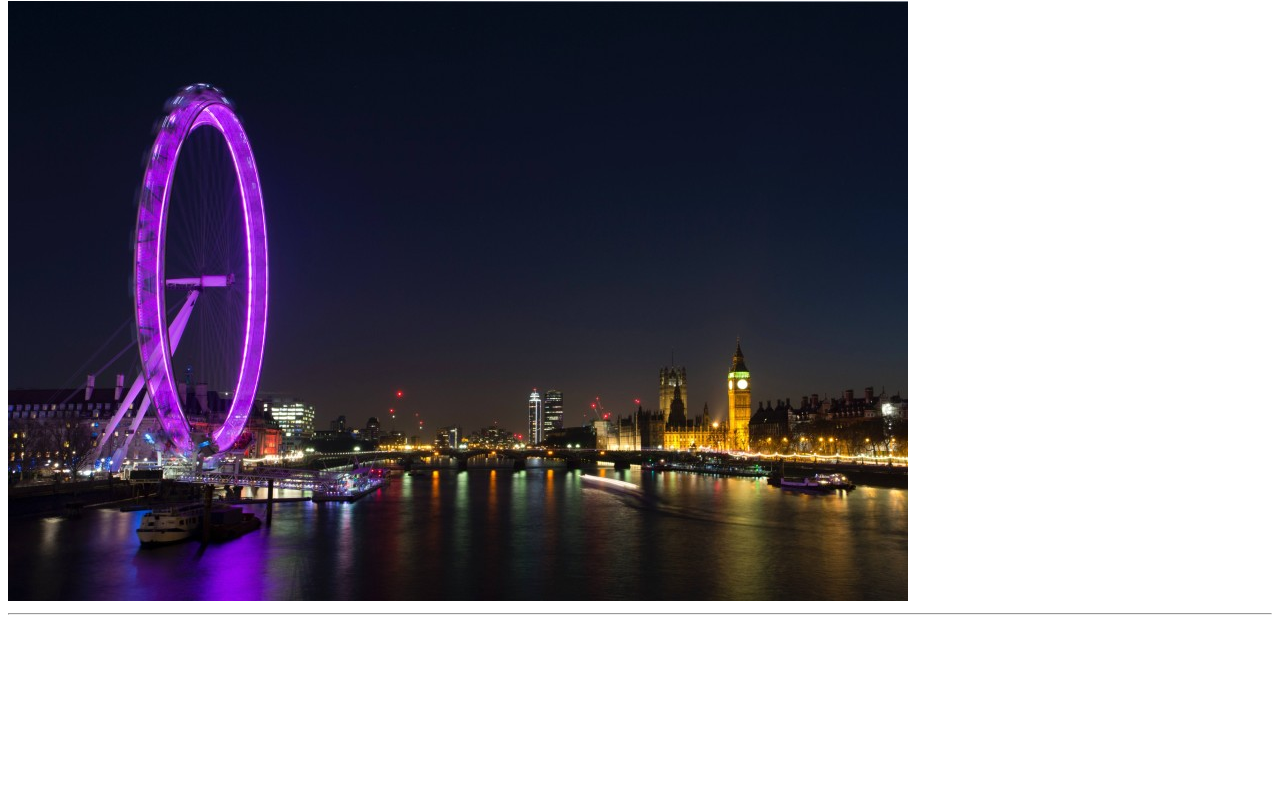
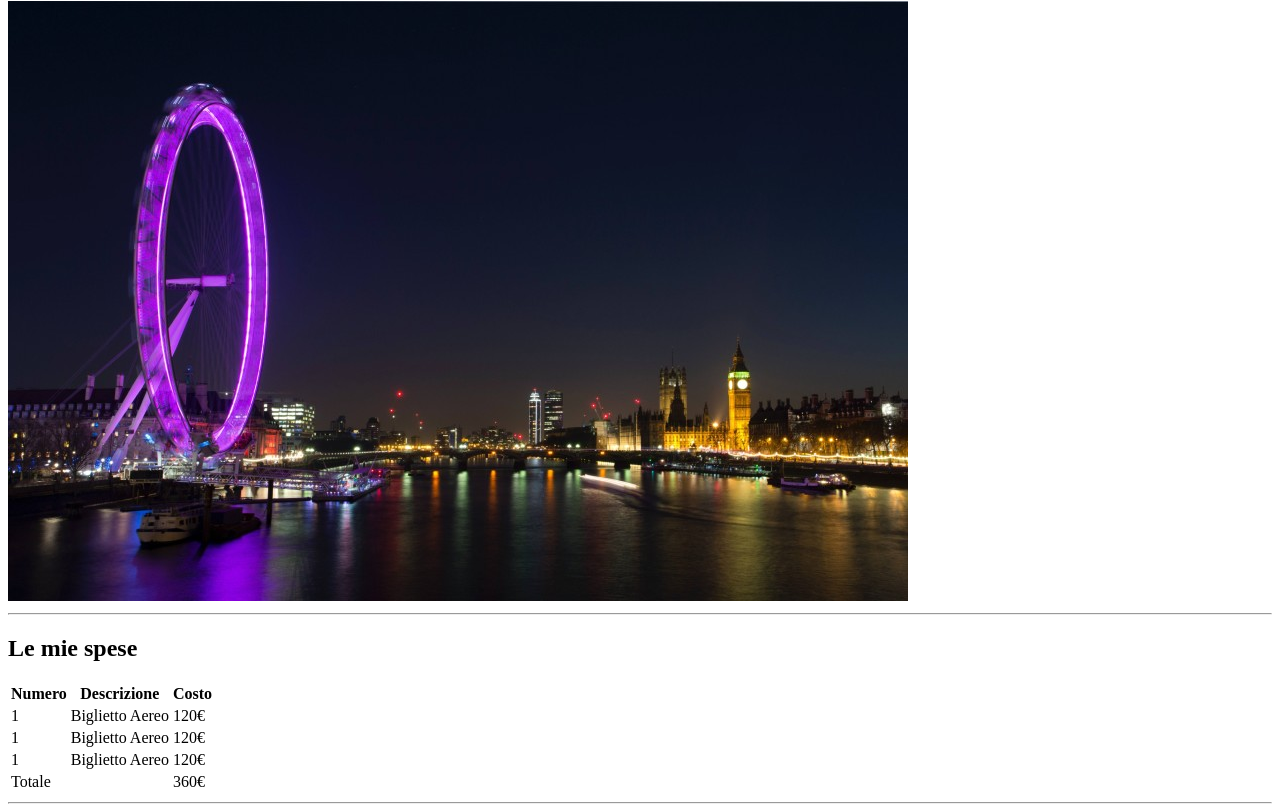
Before and after one commit to DavideAlovisio13/html-london-trip, a plain HTML site: page index.html in a window 1280 px wide. Shown: the part 79-891 px from the top of the page. Before the commit the page ends 800 px from the top, so only its background shows below. Drawn offline with Linux system fonts and the light colour scheme.

Commit message:
add section1

```diff
--- a/index.html
+++ b/index.html
@@ -15,8 +15,51 @@
         ><img src="./img/img/pexels-bill-emrich-230794-2.jpg" alt="bigben"
         ><hr>
     </header>
+    <!-- main topic -->
+    <main>
+        <!-- Le mie spese -->
+        <section>
+            <h2>Le mie spese</h2>
+            <table>
+                <thead>
+                    <tr>
+                        <th>Numero</th>
+                        <th>Descrizione</th>
+                        <th>Costo</th>
+                    </tr>
+                </thead>
+                <tbody>
+                    <tr>
+                        <td>1</td>
+                        <td>Biglietto Aereo</td>
+                        <td>120€</td>
 
-    <main></main>
+                    </tr>
+                    <tr>
+                        <td>1</td>
+                        <td>Biglietto Aereo</td>
+                        <td>120€</td>
+
+                    </tr>
+                    <tr>
+                        <td>1</td>
+                        <td>Biglietto Aereo</td>
+                        <td>120€</td>
+
+                    </tr>
+                </tbody>
+                <tfoot>
+                    <tr>
+                        <td colspan="2">Totale</td>
+                        <td>360€</td>
+                    </tr>
+                </tfoot>
+            </table>
+            <hr>
+        </section>
+        <section></section>
+        <section></section>
+    </main>
 
     <footer></footer>
 </body>
```
